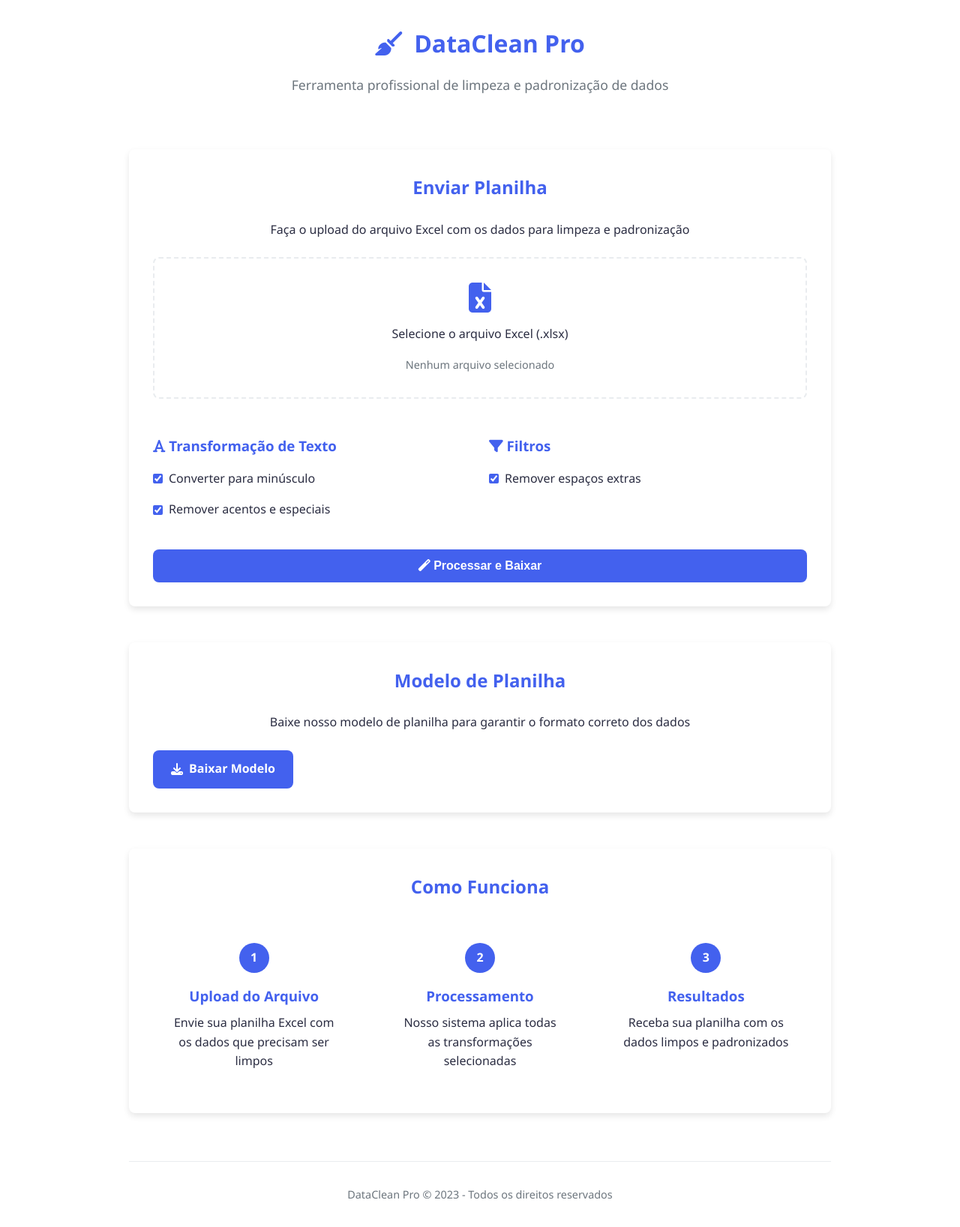
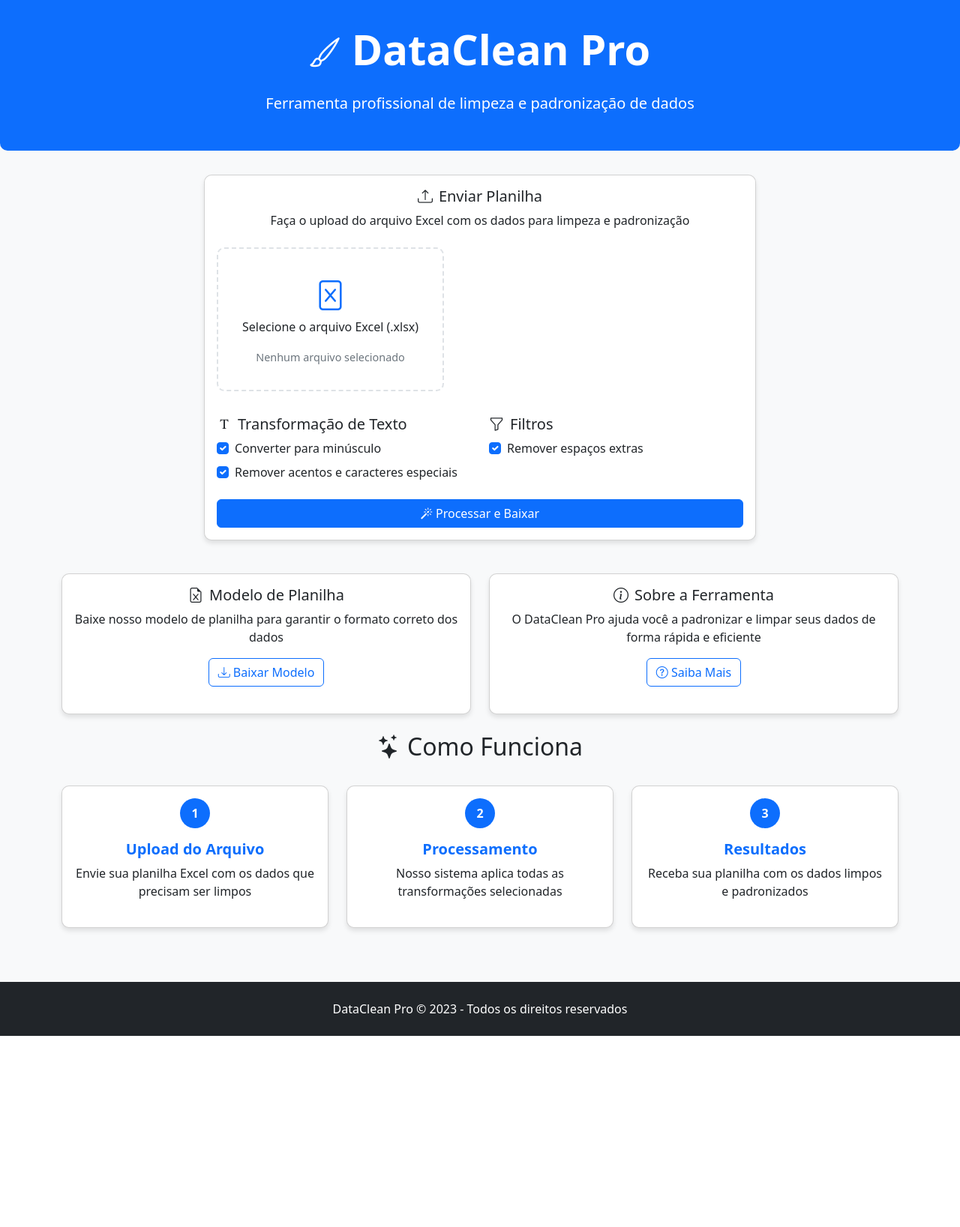
Before and after one commit to Douglasprojetospro/limpador-web, a Flask app: page / in a window 1280 px wide. Shown: the whole page at 75% size. After the commit the page ends 1382 px from the top, so only its background shows below. Run offline with Flask 3, Linux system fonts and the light colour scheme; some libraries are stand-ins or nearby versions.

Commit message:
Update index.html

```diff
--- a/templates/index.html
+++ b/templates/index.html
@@ -1,202 +1,75 @@
 <!DOCTYPE html>
-<html lang="pt-br">
+<html lang="pt-BR">
 <head>
     <meta charset="UTF-8">
     <meta name="viewport" content="width=device-width, initial-scale=1.0">
-  <title>DataClean Pro | Ferramenta Profissional de Limpeza de Dados</title>
-  <link rel="stylesheet" href="https://cdnjs.cloudflare.com/ajax/libs/font-awesome/6.4.0/css/all.min.css">
+    <title>DataClean Pro | Ferramenta de Limpeza de Dados</title>
+    <link href="https://cdn.jsdelivr.net/npm/bootstrap@5.3.0/dist/css/bootstrap.min.css" rel="stylesheet">
+    <link rel="stylesheet" href="https://cdn.jsdelivr.net/npm/bootstrap-icons@1.10.0/font/bootstrap-icons.css">
     <style>
-    :root {
-      --primary-color: #4361ee;
-      --primary-hover: #3a56d4;
-      --secondary-color: #3f37c9;
-      --text-color: #2b2d42;
-      --light-gray: #f8f9fa;
-      --medium-gray: #e9ecef;
-      --dark-gray: #6c757d;
-      --success-color: #4cc9f0;
-      --border-radius: 8px;
-      --box-shadow: 0 4px 8px rgba(0, 0, 0, 0.1);
-      --transition: all 0.2s ease;
+        body {
+            background-color: #f8f9fa;
         }
-
-    * {
-      box-sizing: border-box;
-      margin: 0;
-      padding: 0;
+        .header {
+            background-color: #0d6efd;
+            color: white;
+            padding: 2rem 0;
+            margin-bottom: 2rem;
+            border-radius: 0 0 10px 10px;
         }
-
-    body {
-      font-family: 'Segoe UI', 'Roboto', 'Helvetica Neue', Arial, sans-serif;
-      background-color: white;
-      color: var(--text-color);
-      line-height: 1.6;
-      padding: 0;
-      min-height: 100vh;
+        .card {
+            border-radius: 10px;
+            box-shadow: 0 4px 6px rgba(0, 0, 0, 0.1);
+            margin-bottom: 20px;
         }
-
-    .container {
-      max-width: 1000px;
-      margin: 0 auto;
+        .btn-primary {
+            background-color: #0d6efd;
+            border-color: #0d6efd;
+        }
+        .btn-outline-primary {
+            color: #0d6efd;
+            border-color: #0d6efd;
+        }
+        .btn-outline-primary:hover {
+            background-color: #0d6efd;
+            color: white;
+        }
+        .upload-area {
+            border: 2px dashed #dee2e6;
+            border-radius: 10px;
             padding: 2rem;
-    }
-
-    /* Header */
-    .header {
             text-align: center;
-      margin-bottom: 3rem;
-      padding-bottom: 1.5rem;
-    }
-
-    .logo {
-      display: flex;
-      align-items: center;
-      justify-content: center;
-      gap: 1rem;
+            cursor: pointer;
+            transition: all 0.3s ease;
             margin-bottom: 1rem;
         }
-
-    .logo i {
-      font-size: 2rem;
-      color: var(--primary-color);
+        .upload-area:hover {
+            border-color: #0d6efd;
+            background-color: rgba(13, 110, 253, 0.05);
         }
-
-    .logo h1 {
-      margin: 0;
-      font-size: 2rem;
-      color: var(--primary-color);
-    }
-
-    .subtitle {
-      color: var(--dark-gray);
-      font-size: 1.1rem;
-      margin-top: 0.5rem;
-    }
-
-    /* Main Content */
-    .main-content {
-      display: flex;
-      flex-direction: column;
-      gap: 3rem;
-    }
-
-    .section {
-      background-color: white;
-      border-radius: var(--border-radius);
-      padding: 2rem;
-      box-shadow: var(--box-shadow);
-    }
-
-    .section-title {
-      color: var(--primary-color);
-      margin-bottom: 1.5rem;
-      font-size: 1.5rem;
-      text-align: center;
-    }
-
-    /* Upload Area */
-    .upload-form {
-      display: flex;
-      flex-direction: column;
-      gap: 1.5rem;
-    }
-
-    .upload-area {
-      display: flex;
-      flex-direction: column;
-      align-items: center;
-      justify-content: center;
-      padding: 2rem;
-      border: 2px dashed var(--medium-gray);
-      border-radius: var(--border-radius);
-      cursor: pointer;
-      transition: var(--transition);
-      text-align: center;
-    }
-
-    .upload-area:hover {
-      border-color: var(--primary-color);
-      background-color: rgba(67, 97, 238, 0.05);
-    }
-
-    .upload-area i {
+        .upload-icon {
             font-size: 2.5rem;
-      color: var(--primary-color);
+            color: #0d6efd;
             margin-bottom: 1rem;
         }
-
+        .file-info {
+            margin-top: 1rem;
+            font-size: 0.9rem;
+            color: #6c757d;
+        }
         .file-input {
             display: none;
         }
-
-    .file-info {
-      margin-top: 1rem;
-      font-size: 0.9rem;
-      color: var(--dark-gray);
-    }
-
-    /* Options */
-    .options-grid {
-      display: grid;
-      grid-template-columns: repeat(auto-fit, minmax(250px, 1fr));
-      gap: 1.5rem;
-      margin-top: 1.5rem;
-    }
-
-    .option-item {
-      display: flex;
-      align-items: center;
-      gap: 0.5rem;
+        .features-icon {
+            font-size: 2rem;
+            color: #0d6efd;
             margin-bottom: 1rem;
         }
-
-    .option-item input[type="checkbox"] {
-      accent-color: var(--primary-color);
+        .option-item {
+            margin-bottom: 0.5rem;
         }
-
-    /* Button */
-    .btn {
-      background-color: var(--primary-color);
-      color: white;
-      border: none;
-      padding: 0.8rem 1.5rem;
-      border-radius: var(--border-radius);
-      font-weight: 600;
-      cursor: pointer;
-      transition: var(--transition);
-      display: inline-flex;
-      align-items: center;
-      justify-content: center;
-      gap: 0.5rem;
-      text-decoration: none;
-      font-size: 1rem;
-    }
-
-    .btn:hover {
-      background-color: var(--primary-hover);
-      transform: translateY(-2px);
-    }
-
-    .btn-block {
-      display: block;
-      width: 100%;
-    }
-
-    /* How it works */
-    .steps {
-      display: grid;
-      grid-template-columns: repeat(auto-fit, minmax(200px, 1fr));
-      gap: 2rem;
-      margin-top: 2rem;
-    }
-
-    .step {
-      text-align: center;
-      padding: 1.5rem;
-    }
-
         .step-number {
-      background-color: var(--primary-color);
+            background-color: #0d6efd;
             color: white;
             width: 40px;
             height: 40px;
@@ -207,128 +80,136 @@
             margin: 0 auto 1rem;
             font-weight: bold;
         }
-
         .step-title {
-      color: var(--primary-color);
+            color: #0d6efd;
             margin-bottom: 0.5rem;
             font-weight: 600;
-    }
-
-    /* Footer */
-    .footer {
-      text-align: center;
-      margin-top: 4rem;
-      padding-top: 2rem;
-      border-top: 1px solid var(--medium-gray);
-      color: var(--dark-gray);
-      font-size: 0.9rem;
-    }
-
-    /* Responsive */
-    @media (max-width: 768px) {
-      .container {
-        padding: 1.5rem;
-      }
-
-      .steps {
-        grid-template-columns: 1fr;
-      }
         }
     </style>
 </head>
 <body>
+    <div class="header text-center">
         <div class="container">
-    <header class="header">
-      <div class="logo">
-        <i class="fas fa-broom"></i>
-        <h1>DataClean Pro</h1>
+            <div class="d-flex justify-content-center align-items-center mb-3">
+                <i class="bi bi-brush fs-1 me-3"></i>
+                <h1 class="display-4 fw-bold">DataClean Pro</h1>
             </div>
-      <p class="subtitle">Ferramenta profissional de limpeza e padronização de dados</p>
-    </header>
+            <p class="lead">Ferramenta profissional de limpeza e padronização de dados</p>
+        </div>
+    </div>
 
-    <main class="main-content">
-      <section class="section">
-        <h2 class="section-title">Enviar Planilha</h2>
-        <p style="text-align: center; margin-bottom: 1.5rem;">Faça o upload do arquivo Excel com os dados para limpeza e padronização</p>
+    <div class="container">
+        <div class="row mb-4">
+            <div class="col-md-8 mx-auto">
+                <div class="card">
+                    <div class="card-body">
+                        <h5 class="card-title text-center"><i class="bi bi-upload me-2"></i>Enviar Planilha</h5>
+                        <p class="card-text text-center mb-4">Faça o upload do arquivo Excel com os dados para limpeza e padronização</p>
 
-        <form id="form-processamento" class="upload-form" method="POST" enctype="multipart/form-data">
+                        <form id="form-processamento" method="POST" enctype="multipart/form-data">
                             <label class="upload-area" id="upload-area">
-            <i class="fas fa-file-excel"></i>
+                                <i class="bi bi-file-excel upload-icon"></i>
                                 <p>Selecione o arquivo Excel (.xlsx)</p>
                                 <span id="file-name" class="file-info">Nenhum arquivo selecionado</span>
                                 <input type="file" id="file-upload" class="file-input" name="file" accept=".xlsx,.xls" required>
                             </label>
 
-          <div class="options-grid">
-            <div>
-              <h3 style="color: var(--primary-color); margin-bottom: 1rem;"><i class="fas fa-font"></i> Transformação de Texto</h3>
-
-              <div class="option-item">
-                <input type="checkbox" id="minusculo" name="minusculo" checked>
-                <label for="minusculo">Converter para minúsculo</label>
+                            <div class="row mt-3">
+                                <div class="col-md-6">
+                                    <h5><i class="bi bi-fonts me-2"></i>Transformação de Texto</h5>
+                                    <div class="option-item form-check">
+                                        <input class="form-check-input" type="checkbox" id="minusculo" name="minusculo" checked>
+                                        <label class="form-check-label" for="minusculo">Converter para minúsculo</label>
                                     </div>
-
-              <div class="option-item">
-                <input type="checkbox" id="remover_especiais" name="remover_especiais" checked>
-                <label for="remover_especiais">Remover acentos e especiais</label>
+                                    <div class="option-item form-check">
+                                        <input class="form-check-input" type="checkbox" id="remover_especiais" name="remover_especiais" checked>
+                                        <label class="form-check-label" for="remover_especiais">Remover acentos e caracteres especiais</label>
                                     </div>
                                 </div>
-
-            <div>
-              <h3 style="color: var(--primary-color); margin-bottom: 1rem;"><i class="fas fa-filter"></i> Filtros</h3>
-
-              <div class="option-item">
-                <input type="checkbox" id="remover_espacos" name="remover_espacos" checked>
-                <label for="remover_espacos">Remover espaços extras</label>
+                                <div class="col-md-6">
+                                    <h5><i class="bi bi-funnel me-2"></i>Filtros</h5>
+                                    <div class="option-item form-check">
+                                        <input class="form-check-input" type="checkbox" id="remover_espacos" name="remover_espacos" checked>
+                                        <label class="form-check-label" for="remover_espacos">Remover espaços extras</label>
                                     </div>
                                 </div>
                             </div>
 
-          <button type="submit" class="btn btn-block">
-            <i class="fas fa-magic"></i> Processar e Baixar
+                            <button type="submit" class="btn btn-primary mt-3 w-100">
+                                <i class="bi bi-magic"></i> Processar e Baixar
                             </button>
                         </form>
-      </section>
-
-      <section class="section">
-        <h2 class="section-title">Modelo de Planilha</h2>
-        <p style="text-align: center; margin-bottom: 1.5rem;">Baixe nosso modelo de planilha para garantir o formato correto dos dados</p>
-
-        <a href="#" class="btn">
-          <i class="fas fa-download"></i> Baixar Modelo
-        </a>
-      </section>
-
-      <section class="section">
-        <h2 class="section-title">Como Funciona</h2>
-
-        <div class="steps">
-          <div class="step">
-            <div class="step-number">1</div>
-            <h3 class="step-title">Upload do Arquivo</h3>
-            <p>Envie sua planilha Excel com os dados que precisam ser limpos</p>
+                    </div>
+                </div>
+            </div>
         </div>
 
-          <div class="step">
-            <div class="step-number">2</div>
-            <h3 class="step-title">Processamento</h3>
-            <p>Nosso sistema aplica todas as transformações selecionadas</p>
+        <div class="row mb-4">
+            <div class="col-md-6">
+                <div class="card h-100">
+                    <div class="card-body text-center">
+                        <h5 class="card-title"><i class="bi bi-file-earmark-excel me-2"></i>Modelo de Planilha</h5>
+                        <p class="card-text">Baixe nosso modelo de planilha para garantir o formato correto dos dados</p>
+                        <a href="#" class="btn btn-outline-primary">
+                            <i class="bi bi-download"></i> Baixar Modelo
+                        </a>
+                    </div>
+                </div>
+            </div>
+            <div class="col-md-6">
+                <div class="card h-100">
+                    <div class="card-body text-center">
+                        <h5 class="card-title"><i class="bi bi-info-circle me-2"></i>Sobre a Ferramenta</h5>
+                        <p class="card-text">O DataClean Pro ajuda você a padronizar e limpar seus dados de forma rápida e eficiente</p>
+                        <a href="#" class="btn btn-outline-primary">
+                            <i class="bi bi-question-circle"></i> Saiba Mais
+                        </a>
+                    </div>
+                </div>
+            </div>
         </div>
 
-          <div class="step">
-            <div class="step-number">3</div>
-            <h3 class="step-title">Resultados</h3>
-            <p>Receba sua planilha com os dados limpos e padronizados</p>
+        <div class="row mt-4">
+            <div class="col-12 text-center mb-4">
+                <h2><i class="bi bi-stars me-2"></i>Como Funciona</h2>
+            </div>
+            <div class="col-md-4 mb-4">
+                <div class="card h-100 text-center">
+                    <div class="card-body">
+                        <div class="step-number">1</div>
+                        <h5 class="step-title">Upload do Arquivo</h5>
+                        <p class="card-text">Envie sua planilha Excel com os dados que precisam ser limpos</p>
                     </div>
                 </div>
-      </section>
-    </main>
-
-    <footer class="footer">
-      <p>DataClean Pro © 2023 - Todos os direitos reservados</p>
-    </footer>
+            </div>
+            <div class="col-md-4 mb-4">
+                <div class="card h-100 text-center">
+                    <div class="card-body">
+                        <div class="step-number">2</div>
+                        <h5 class="step-title">Processamento</h5>
+                        <p class="card-text">Nosso sistema aplica todas as transformações selecionadas</p>
+                    </div>
+                </div>
+            </div>
+            <div class="col-md-4 mb-4">
+                <div class="card h-100 text-center">
+                    <div class="card-body">
+                        <div class="step-number">3</div>
+                        <h5 class="step-title">Resultados</h5>
+                        <p class="card-text">Receba sua planilha com os dados limpos e padronizados</p>
+                    </div>
+                </div>
+            </div>
+        </div>
     </div>
 
+    <footer class="bg-dark text-white py-4 mt-5">
+        <div class="container text-center">
+            <p class="mb-0">DataClean Pro &copy; 2023 - Todos os direitos reservados</p>
+        </div>
+    </footer>
+
+    <script src="https://cdn.jsdelivr.net/npm/bootstrap@5.3.0/dist/js/bootstrap.bundle.min.js"></script>
     <script>
         document.addEventListener('DOMContentLoaded', function() {
             const fileUpload = document.getElementById('file-upload');
@@ -338,18 +219,18 @@
             // Drag and drop
             uploadArea.addEventListener('dragover', (e) => {
                 e.preventDefault();
-        uploadArea.style.borderColor = 'var(--primary-color)';
-        uploadArea.style.backgroundColor = 'rgba(67, 97, 238, 0.05)';
+                uploadArea.style.borderColor = '#0d6efd';
+                uploadArea.style.backgroundColor = 'rgba(13, 110, 253, 0.05)';
             });
 
             uploadArea.addEventListener('dragleave', () => {
-        uploadArea.style.borderColor = 'var(--medium-gray)';
+                uploadArea.style.borderColor = '#dee2e6';
                 uploadArea.style.backgroundColor = '';
             });
 
             uploadArea.addEventListener('drop', (e) => {
                 e.preventDefault();
-        uploadArea.style.borderColor = 'var(--medium-gray)';
+                uploadArea.style.borderColor = '#dee2e6';
                 uploadArea.style.backgroundColor = '';
 
                 if (e.dataTransfer.files.length) {
@@ -364,11 +245,11 @@
             function updateFileName() {
                 if (fileUpload.files.length) {
                     fileName.textContent = fileUpload.files[0].name;
-          fileName.style.color = 'var(--primary-color)';
+                    fileName.style.color = '#0d6efd';
                     fileName.style.fontWeight = '500';
                 } else {
                     fileName.textContent = 'Nenhum arquivo selecionado';
-          fileName.style.color = 'var(--dark-gray)';
+                    fileName.style.color = '#6c757d';
                     fileName.style.fontWeight = 'normal';
                 }
             }
```
Lines whose indentation alone changed are shown as unchanged.
